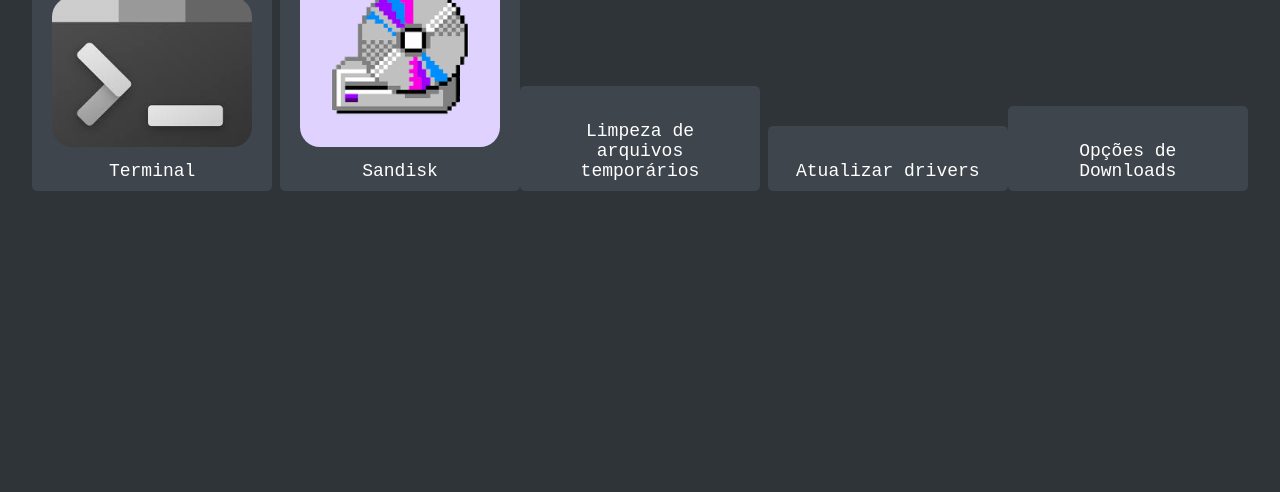
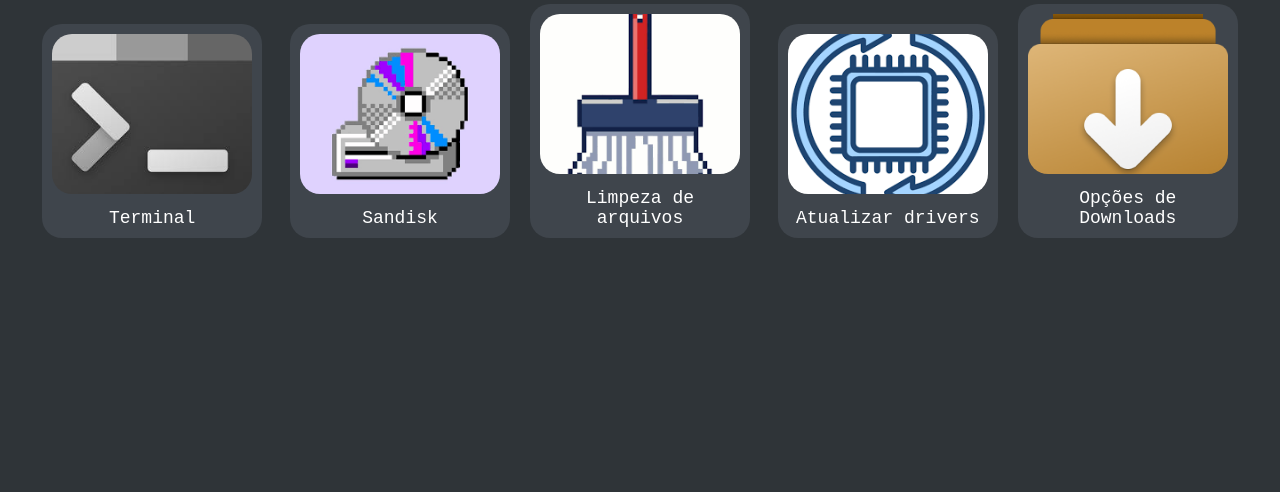
Before and after one commit to igo-bruh/Sistema-.bat, a website with bundled scripts: page ptic-app/src/index.html in a window 1280 px wide. Shown: the part 308-800 px from the top of the page. Built offline with nearby package versions, Linux system fonts and the light colour scheme.

Commit message:
Arrumando layout

```diff
--- a/ptic-app/src/index.html
+++ b/ptic-app/src/index.html
@@ -5,7 +5,7 @@
   <link rel="stylesheet" href="styles.css">
   <script type="module"></script>
   <meta name="viewport" content="width=device-width, initial-scale=1.0">
-  <title>Ptic-app</title>
+  <title>System Data Hub</title>
 </head>
 <body>
   <audio loop autoplay>
@@ -35,6 +35,7 @@
       <section class="container">
         <div class="cont-main-h1">
         <h1  class="main-h1">System Data Hub.</h1>
+        <br><br>
         </div>
         <img src="#logo" alt="">
         <article class="quickaction">
@@ -48,14 +49,14 @@
             <img src="img/disk.png" alt="">
             <p>Sandisk</p>
           </a><a id="clean"  class="action">
-            <img src="" alt="">
-            <p>Limpeza de arquivos temporários</p>
+            <img src="img/clean.png" alt="">
+            <p>Limpeza de arquivos</p>
           </a>
           <a id="update" class="action">
-            <img src="" alt="">
+            <img src="img/update.png" alt="">
             <p>Atualizar drivers</p>
           </a><a href="" class="action">
-            <img src="" alt="">
+            <img src="img/download.png" alt="">
             <p>Opções de Downloads</p>
           </a>
         </div>
--- a/ptic-app/src/styles.css
+++ b/ptic-app/src/styles.css
@@ -9,6 +9,7 @@
   --clarocinza: #3f454c;
   --maisclarocinza: #6b727a;
   --font-hypertitle: 60px;
+  --font-title: 40px;
 
 }
 body{
@@ -128,21 +129,23 @@ header{
 .action{
   display: inline-block;
   cursor: pointer;
-  padding: 10px 20px;
+  padding: 10px;
   background-color: var(--clarocinza);
   color: white;
   text-decoration: none;
-  border-radius: 5px;
+  border-radius: 20px;
   transition: all 0.3s;
   width: 100%;
+  margin: 10px;
   max-width: 200px;
   height: auto;
 }
 .action img{
   width: 100%;
-  height: auto;
+  height: 160px;
   max-height: 194px;
   border-radius: 20px;
+  object-fit: cover;
 }
 .action p{
   margin: 10px 0 0;
@@ -157,6 +160,11 @@ header{
   transform: scale(0.95);
 }
 .quickatitle{
-  font-size: var(--fontbasesize);
+  font-size: var(--font-title);
   margin: 10px 0;
 }
+.quickaction{
+
+
+
+}
```
Also changed, not shown: ptic-app/src/img/clean.png (added), ptic-app/src/img/download.png (added), ptic-app/src/img/update.png (added).
